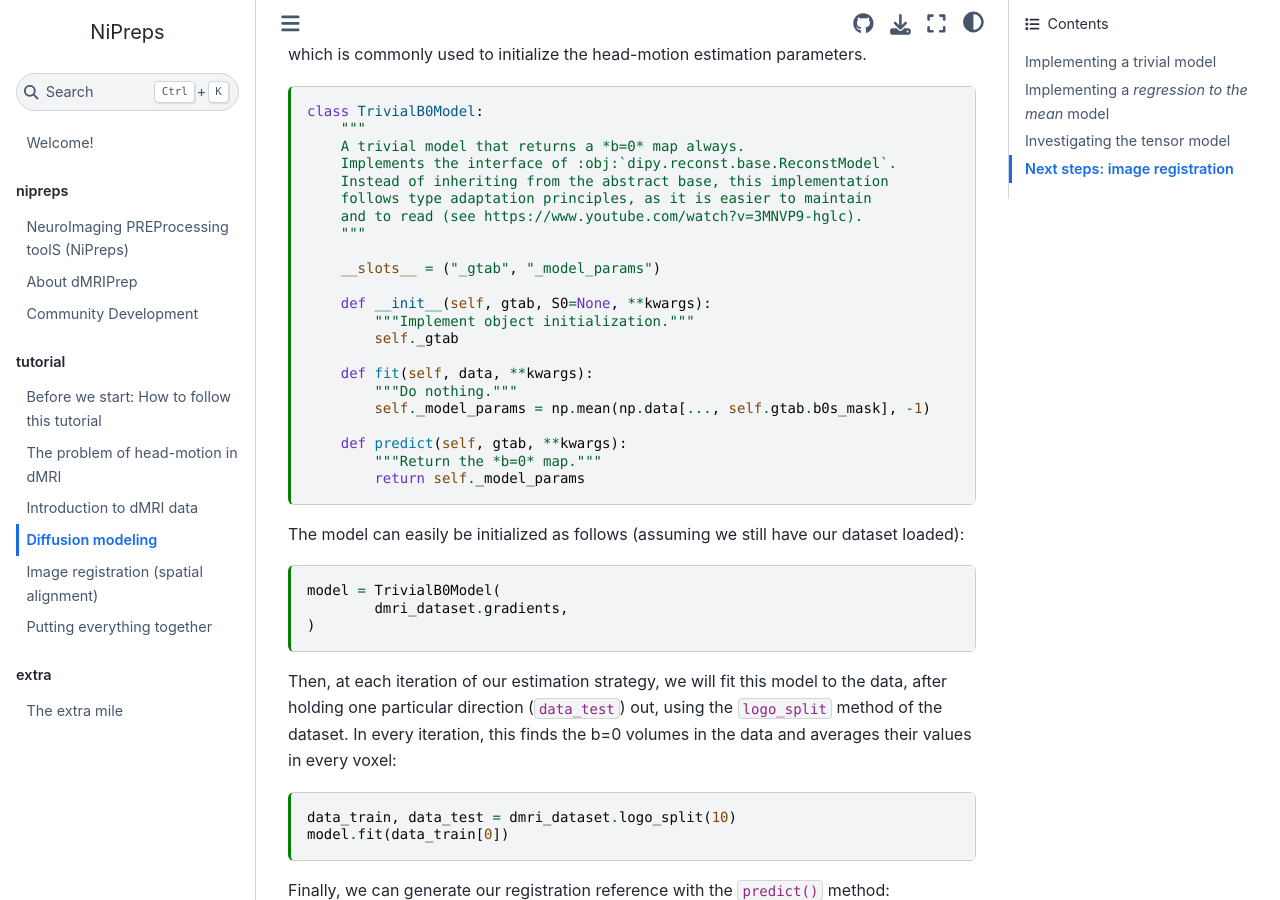
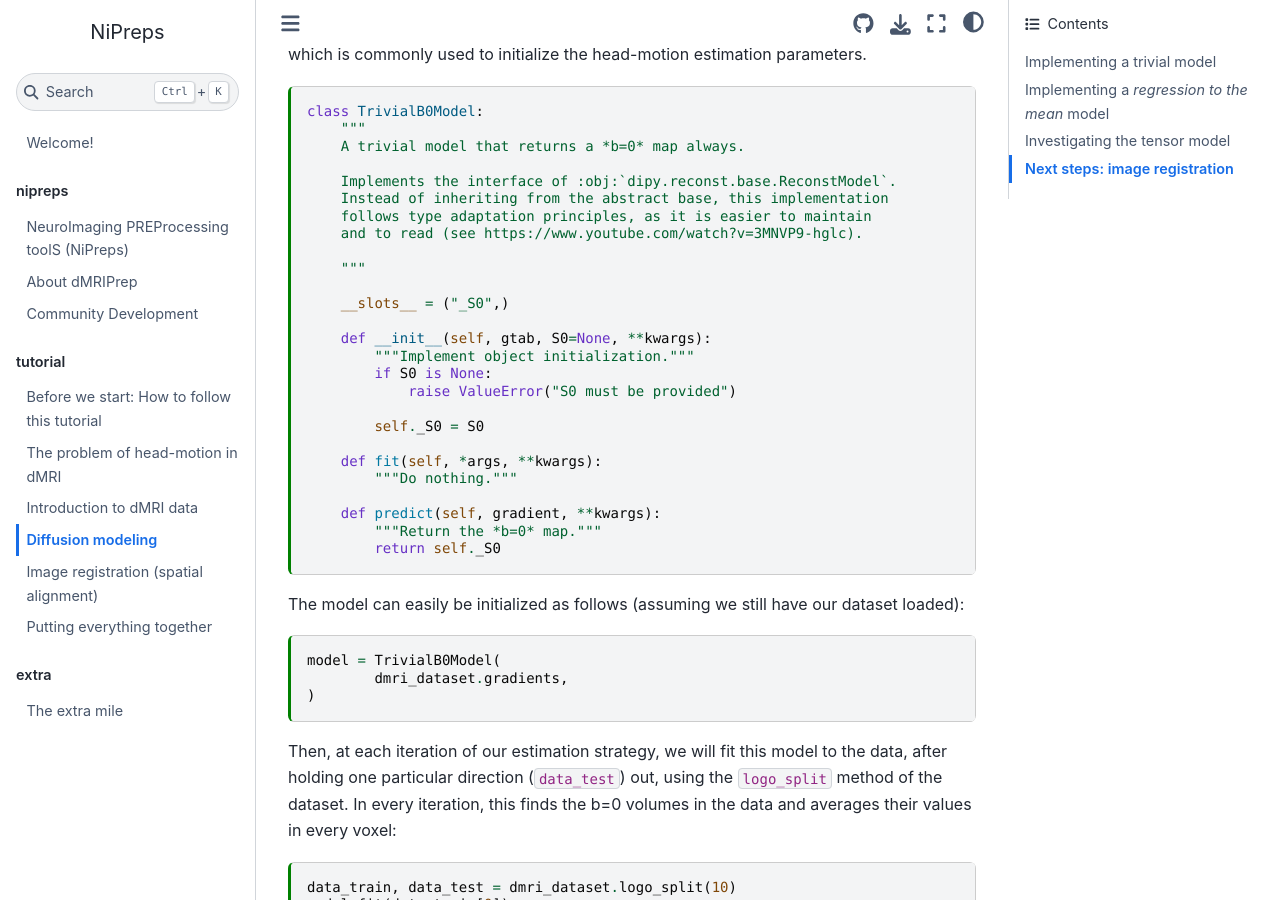
Before and after one commit to nipreps/nipreps-book, a Jupyter Book: the page built from docs/head-motion/models.md, in a window 1280 px wide and 900 px high, scrolled down 834 px. Built offline with Jupyter Book 1.0.4 settings and Sphinx 7.4.7 and the Sphinx Book theme 1.1.4, drawn with Linux system fonts in a browser that asks for light colours.

Commit message:
Reverts changes to the b0 model.

````diff
--- a/docs/head-motion/models.md
+++ b/docs/head-motion/models.md
@@ -41,28 +41,34 @@ This model will allow to easily test the overall integration of the different co
 Also, this model will allow a very straightforward implementation of registration to the *b=0* reference, which is commonly used to initialize the head-motion estimation parameters.
 
 ```{code-cell} python
+
 class TrivialB0Model:
     """
     A trivial model that returns a *b=0* map always.
+
     Implements the interface of :obj:`dipy.reconst.base.ReconstModel`.
     Instead of inheriting from the abstract base, this implementation
     follows type adaptation principles, as it is easier to maintain
     and to read (see https://www.youtube.com/watch?v=3MNVP9-hglc).
+
     """
 
-    __slots__ = ("_gtab", "_model_params")
+    __slots__ = ("_S0",)
 
     def __init__(self, gtab, S0=None, **kwargs):
         """Implement object initialization."""
-        self._gtab
+        if S0 is None:
+            raise ValueError("S0 must be provided")
 
-    def fit(self, data, **kwargs):
+        self._S0 = S0
+
+    def fit(self, *args, **kwargs):
         """Do nothing."""
-        self._model_params = np.mean(np.data[..., self.gtab.b0s_mask], -1)
 
-    def predict(self, gtab, **kwargs):
+    def predict(self, gradient, **kwargs):
         """Return the *b=0* map."""
-        return self._model_params
+        return self._S0
+
 ```
 
 
````
